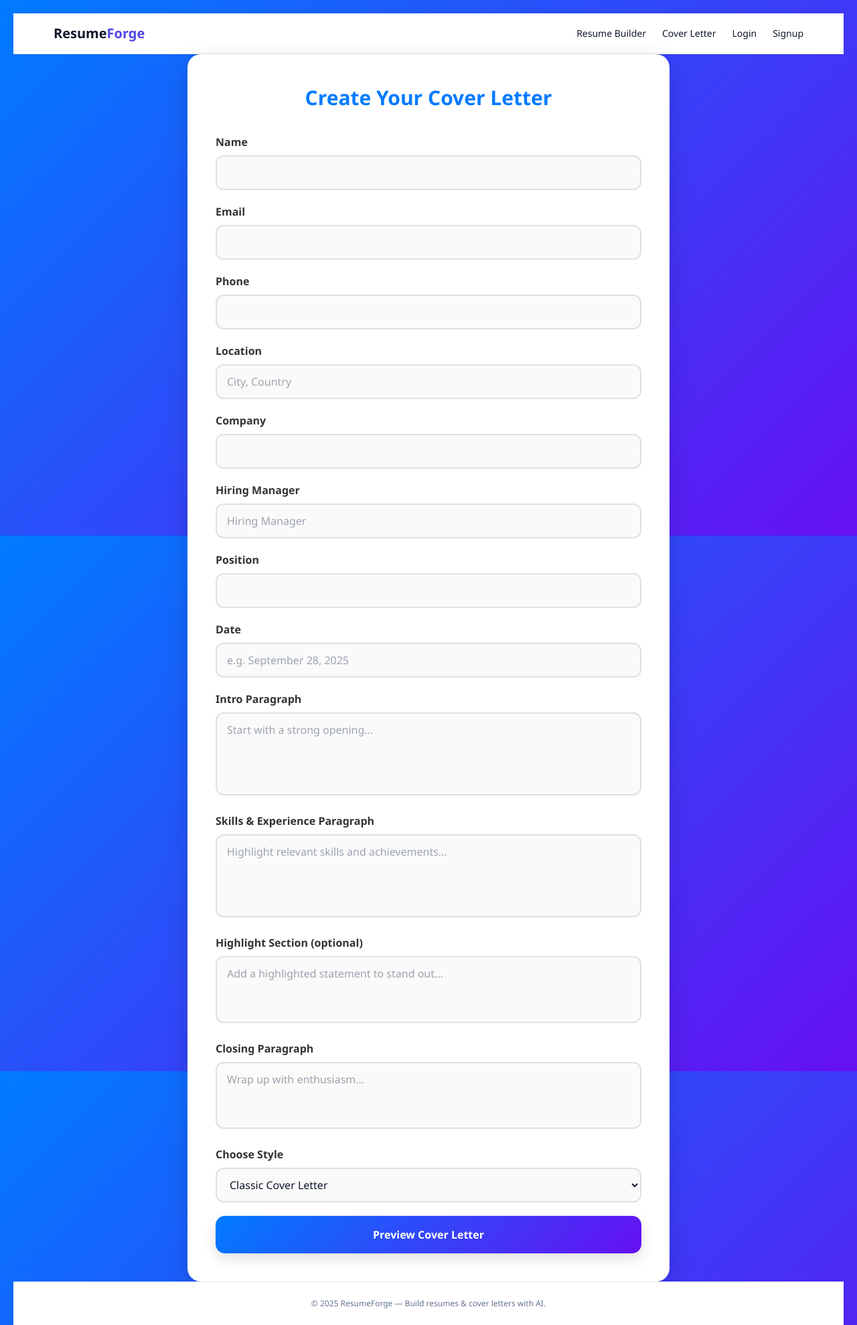
After one commit to aqiib0303/resume_maker, a Flask app: page /cover_letter in a window 1280 px wide. The commit adds this page. Shown: the whole page at 67% size. Run offline with Flask 3, Linux system fonts and the light colour scheme; some libraries are stand-ins or nearby versions.

Commit message:
Add clean cover letter routes and templates

```diff
--- a/app.py
+++ b/app.py
@@ -3,6 +3,7 @@ from werkzeug.security import generate_password_hash, check_password_hash
 import sqlite3
 import os
 from weasyprint import HTML   # ✅ switched to WeasyPrint
+from datetime import datetime
 
 # ==================
 # CONFIG
@@ -151,7 +152,6 @@ def build_payload(form):
 def builder():
     return render_template("resume/builder.html")
 
-# ✅ Shortcut for builder
 @app.route("/form")
 def form():
     return redirect(url_for("builder"))
@@ -159,9 +159,8 @@ def form():
 @app.route("/resume/render/<template_name>", methods=["POST"])
 def render_resume(template_name):
     data = build_payload(request.form)
-    allowed_templates = ["modern.html", "classic.html", "minimal.html",
-                         "ats_modern", "premium_modern_pro.html", "ats_friendly"]
-    if f"{template_name}.html" not in allowed_templates:
+    allowed_templates = list(TEMPLATES.keys())
+    if template_name not in allowed_templates:
         return "Template not found", 404
     return render_template(f"resume_templates/{template_name}.html", data=data)
 
@@ -180,7 +179,7 @@ def download(style):
     html = render_template(f"resume_templates/{style}.html", data=data)
 
     # ✅ Generate PDF using WeasyPrint
-    pdf = HTML(string=html).write_pdf()
+    pdf = HTML(string=html, base_url=app.static_folder).write_pdf()
 
     filename = f"{data['name'].replace(' ', '_')}_{style}_resume.pdf"
     response = make_response(pdf)
@@ -192,6 +191,55 @@ def download(style):
 def preview_templates():
     return render_template("resume/preview_templates.html", templates=TEMPLATES)
 
+# ==================
+# COVER LETTER ROUTES
+# ==================
+COVER_LETTER_TEMPLATES = {
+    "classic": {"name": "Classic Cover Letter"},
+    "modern": {"name": "Modern Cover Letter"},
+    "creative": {"name": "Creative Cover Letter"},
+}
+
+@app.route("/cover_letter", methods=["GET", "POST"])
+def cover_letter():
+    if request.method == "POST":
+        data = {
+            "name": request.form.get("name", "").strip(),
+            "email": request.form.get("email", "").strip(),
+            "phone": request.form.get("phone", "").strip(),
+            "company": request.form.get("company", "").strip(),
+            "hiring_manager": request.form.get("hiring_manager", "Hiring Manager").strip(),
+            "position": request.form.get("position", "").strip(),
+            "intro": request.form.get("intro", "").strip(),
+            "skills": request.form.get("skills", "").strip(),
+            "closing": request.form.get("closing", "").strip(),
+            "style": request.form.get("style", "classic"),
+            "date": datetime.now().strftime("%B %d, %Y"),
+        }
+
+        if not data["name"] or not data["company"] or not data["position"]:
+            flash("Name, company, and position are required.", "error")
+            return redirect(url_for("cover_letter"))
+
+        return render_template(f"cover_letter/{data['style']}.html", data=data, is_pdf=False)
+
+    return render_template("cover_letter/form.html", templates=COVER_LETTER_TEMPLATES)
+
+@app.route("/cover_letter/download", methods=["POST"])
+def cover_letter_download():
+    data = dict(request.form)
+    data.setdefault("date", datetime.now().strftime("%B %d, %Y"))
+    style = data.get("style", "classic")
+    data["is_pdf"] = True
+
+    html = render_template(f"cover_letter/{style}.html", data=data)
+    pdf = HTML(string=html, base_url=app.static_folder).write_pdf()
+
+    filename = f"{data.get('name','resume').replace(' ', '_')}_cover_letter.pdf"
+    response = make_response(pdf)
+    response.headers["Content-Type"] = "application/pdf"
+    response.headers["Content-Disposition"] = f"attachment; filename={filename}"
+    return response
 
 # ==================
 # ERROR HANDLER
--- a/templates/base.html
+++ b/templates/base.html
@@ -6,8 +6,8 @@
     <title>{% block title %}AI Resume Maker | ResumeForge{% endblock %}</title>
 
     <!-- SEO Meta Tags -->
-    <meta name="description" content="ResumeForge - Free AI Resume Builder. Create ATS-friendly resumes that stand out. Build, customize, and download your CV instantly." />
-    <meta name="keywords" content="AI Resume Maker, Resume Builder, ATS Resume, Free CV Generator, Professional Resume Templates, ResumeForge" />
+    <meta name="description" content="ResumeForge - Free AI Resume Builder and Cover Letter Generator. Create ATS-friendly resumes and professional cover letters instantly." />
+    <meta name="keywords" content="AI Resume Maker, Resume Builder, ATS Resume, Free CV Generator, Professional Resume Templates, Cover Letter Builder, ResumeForge" />
     <meta name="author" content="ResumeForge Team" />
 
     <!-- TailwindCSS & AlpineJS -->
@@ -21,8 +21,6 @@
         .no-print { display: none !important; }
         .page { box-shadow: none !important; margin: 0 !important; }
       }
-
-      /* ✅ Mobile-first full width */
       body, html {
         margin: 0;
         padding: 0;
@@ -36,11 +34,13 @@
     <header class="no-print border-b bg-white shadow-sm">
       <div class="mx-auto max-w-6xl px-4 py-4 flex items-center justify-between">
         <!-- Logo -->
-        <a href="/" class="font-bold text-xl">Resume<span class="text-indigo-600">Forge</span></a>
+        <a href="{{ url_for('index') }}" class="font-bold text-xl">Resume<span class="text-indigo-600">Forge</span></a>
 
         <!-- Navigation -->
         <nav class="flex items-center gap-6 text-sm">
-          <a href="{{ url_for('builder') }}" class="hover:text-indigo-600 transition">Builder</a>
+          <a href="{{ url_for('builder') }}" class="hover:text-indigo-600 transition">Resume Builder</a>
+          <a href="{{ url_for('cover_letter') }}" class="hover:text-indigo-600 transition">Cover Letter</a>
+
           {% if session.get('user_id') %}
             <a href="{{ url_for('logout') }}" class="hover:text-indigo-600 transition">Logout</a>
           {% else %}
@@ -59,7 +59,7 @@
     <!-- Footer -->
     <footer class="no-print border-t bg-white">
       <div class="mx-auto max-w-6xl px-4 py-6 text-xs text-slate-500 flex justify-center">
-        <span>© {{ 2025 }} ResumeForge — ATS-friendly resumes by default.</span>
+        <span>© {{ 2025 }} ResumeForge — Build resumes & cover letters with AI.</span>
       </div>
     </footer>
   </body>
--- /dev/null
+++ b/templates/cover_letter/form.html
@@ -0,0 +1,156 @@
+{% extends "base.html" %}
+{% block content %}
+<div class="form-container">
+  <h2>Create Your Cover Letter</h2>
+
+  <form method="POST" action="{{ url_for('cover_letter') }}">
+    <div class="form-group">
+      <label>Name</label>
+      <input type="text" name="name" required>
+    </div>
+
+    <div class="form-group">
+      <label>Email</label>
+      <input type="email" name="email" required>
+    </div>
+
+    <div class="form-group">
+      <label>Phone</label>
+      <input type="text" name="phone">
+    </div>
+
+    <div class="form-group">
+      <label>Location</label>
+      <input type="text" name="location" placeholder="City, Country">
+    </div>
+
+    <div class="form-group">
+      <label>Company</label>
+      <input type="text" name="company" required>
+    </div>
+
+    <div class="form-group">
+      <label>Hiring Manager</label>
+      <input type="text" name="hiring_manager" placeholder="Hiring Manager">
+    </div>
+
+    <div class="form-group">
+      <label>Position</label>
+      <input type="text" name="position" required>
+    </div>
+
+    <div class="form-group">
+      <label>Date</label>
+      <input type="text" name="date" placeholder="e.g. September 28, 2025">
+    </div>
+
+    <div class="form-group">
+      <label>Intro Paragraph</label>
+      <textarea name="intro" rows="4" placeholder="Start with a strong opening..."></textarea>
+    </div>
+
+    <div class="form-group">
+      <label>Skills & Experience Paragraph</label>
+      <textarea name="skills" rows="4" placeholder="Highlight relevant skills and achievements..."></textarea>
+    </div>
+
+    <div class="form-group">
+      <label>Highlight Section (optional)</label>
+      <textarea name="highlight" rows="3" placeholder="Add a highlighted statement to stand out..."></textarea>
+    </div>
+
+    <div class="form-group">
+      <label>Closing Paragraph</label>
+      <textarea name="closing" rows="3" placeholder="Wrap up with enthusiasm..."></textarea>
+    </div>
+
+    <div class="form-group">
+      <label>Choose Style</label>
+      <select name="style">
+        {% for key, template in templates.items() %}
+          <option value="{{ key }}">{{ template.name }}</option>
+        {% endfor %}
+      </select>
+    </div>
+
+    <button type="submit" class="btn-submit">Preview Cover Letter</button>
+  </form>
+</div>
+
+<style>
+  body {
+    background: linear-gradient(135deg, #007bff, #6610f2);
+    font-family: 'Segoe UI', Tahoma, sans-serif;
+    padding: 20px;
+  }
+  .form-container {
+    max-width: 720px;
+    margin: auto;
+    background: #fff;
+    padding: 42px;
+    border-radius: 20px;
+    box-shadow: 0 10px 35px rgba(0,0,0,0.15);
+    animation: fadeIn .8s ease;
+  }
+  .form-container h2 {
+    text-align: center;
+    color: #007bff;
+    margin-bottom: 32px;
+    font-size: 30px;
+    font-weight: 700;
+  }
+  .form-group { margin-bottom: 20px; }
+  .form-group label {
+    display: block;
+    font-weight: 600;
+    margin-bottom: 8px;
+    color: #333;
+  }
+  .form-group input,
+  .form-group textarea,
+  .form-group select {
+    width: 100%;
+    padding: 12px 15px;
+    border-radius: 12px;
+    border: 2px solid #e0e0e0;
+    background: #fafafa;
+    transition: all .25s;
+  }
+  .form-group input:focus,
+  .form-group textarea:focus,
+  .form-group select:focus {
+    border-color: #007bff;
+    box-shadow: 0 0 10px rgba(0,123,255,0.15);
+    outline: none;
+    background: #fff;
+  }
+  textarea { resize: none; }
+
+  .btn-submit {
+    display: block;
+    width: 100%;
+    padding: 16px;
+    border-radius: 14px;
+    border: none;
+    font-weight: 700;
+    color: #fff;
+    background: linear-gradient(135deg,#007bff,#6610f2);
+    cursor: pointer;
+    box-shadow: 0 8px 20px rgba(0,0,0,0.12);
+    transition: all .25s;
+  }
+  .btn-submit:hover {
+    transform: translateY(-3px);
+    box-shadow: 0 14px 32px rgba(0,0,0,0.18);
+  }
+
+  @keyframes fadeIn {
+    from { opacity: 0; transform: translateY(12px); }
+    to { opacity: 1; transform: none; }
+  }
+
+  @media (max-width:640px) {
+    .form-container { padding: 24px; }
+  }
+</style>
+{% endblock %}
```
Also changed, not shown: templates/cover_letter/classic.html (added, +216 -0 lines), templates/cover_letter/modern.html (added, +176 -0 lines), templates/index.html (+25 -22 lines), templates/cover_letter/creative.html (added).
